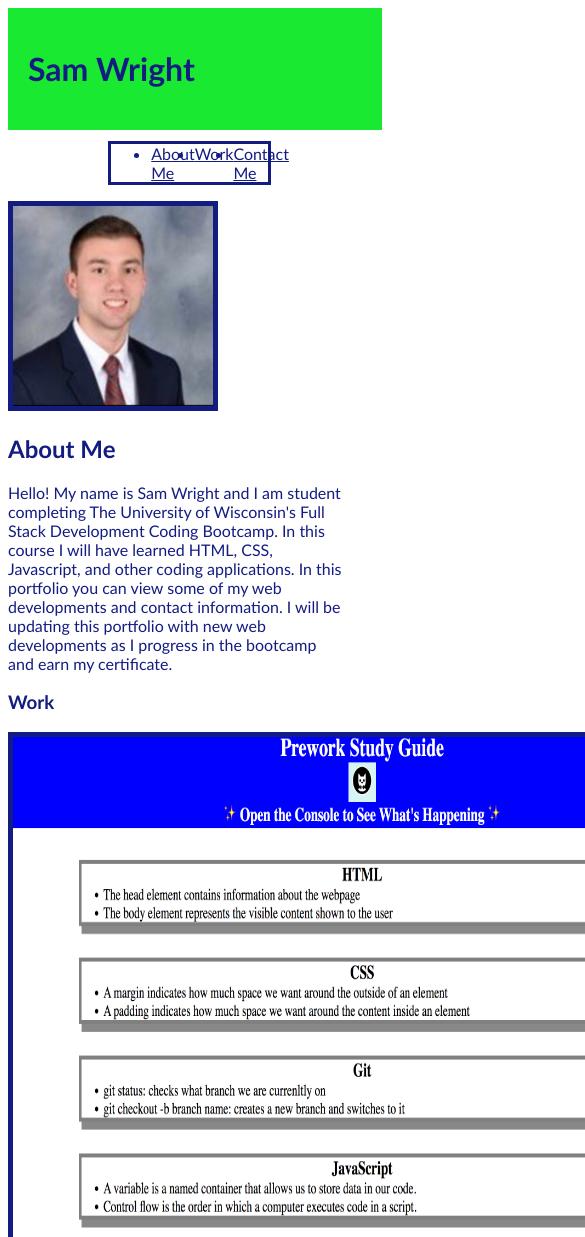
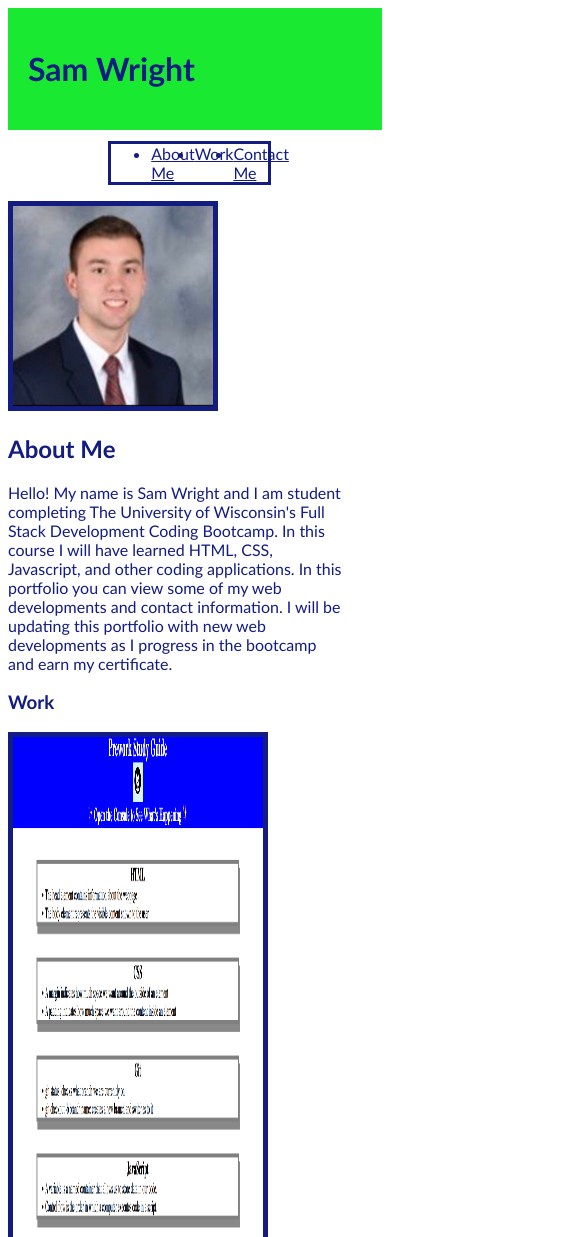
Before and after one commit to Samwright33/Portfolio, a plain HTML site: page index.html in a window 390 px wide. Shown: the top 1237 px of the page, 585 px wide, since content can reach past the window. Drawn offline with Linux system fonts and the light colour scheme.

Commit message:
Adjusted media query

```diff
--- a/assets/style.css
+++ b/assets/style.css
@@ -70,19 +70,29 @@ justify-content: center;
   padding: 10px;
 }
 
-/*
 @media screen and (max-width: 992px) {
-  .prework-study-guide, img {
-    width: 200px;
+  .prework-study-guide img {
+    width: 350px;
   }
 }
 
 @media screen and (max-width: 992px) {
     .horiseon-challenge img, .placeholder img {
+      width: 200px;
+    }
+}
+
+@media screen and (max-width: 500px) {
+  .prework-study-guide img {
+    width: 250px;
+  }
+}
+
+@media screen and (max-width: 500px) {
+    .horiseon-challenge img, .placeholder img {
       width: 100px;
     }
-} */
-
+}
 .flex-container {
   display: flex;
   flex-direction: row;
```
